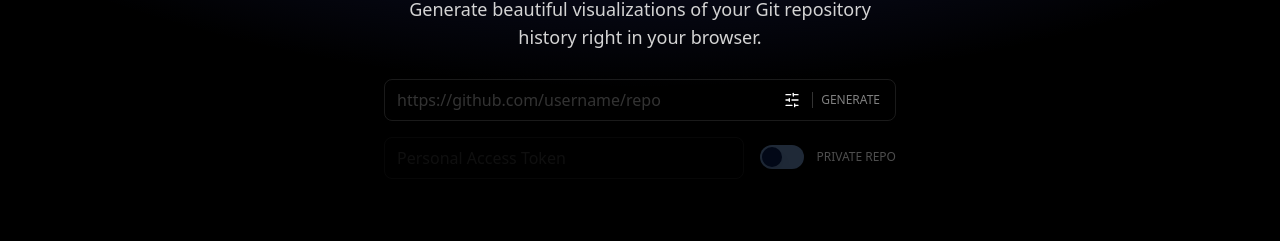
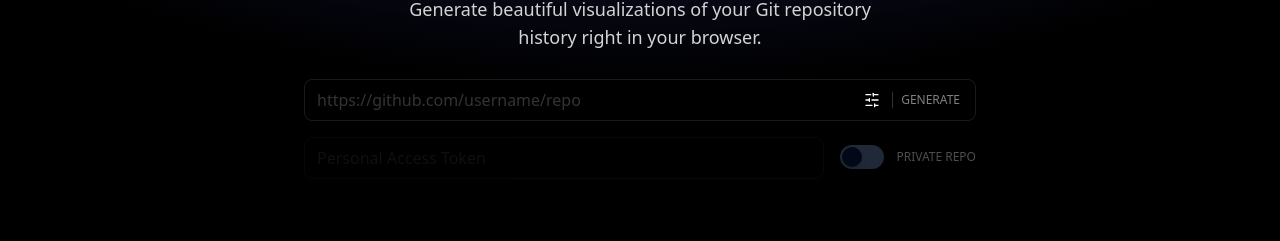
Before and after one commit to 3eif/gitmotion, a Next.js app in the folder website/: page / in a window 1280 px wide. Shown: the part 235-476 px from the top of the page. Built offline with nearby package versions, Linux system fonts and the light colour scheme; no server answers; the database is empty.

Commit message:
fix(website): adjust input width

```diff
--- a/website/src/app/page.tsx
+++ b/website/src/app/page.tsx
@@ -121,7 +121,7 @@ export default function Page() {
 
   return (
     <>
-      <div className="w-full max-w-xl mx-auto pt-2 pb-3">
+      <div className="w-full mx-auto pt-2 pb-3">
         <GourceInput
           onSubmit={onSubmit}
           onCancel={async () => {}} // Add an empty onCancel function
```
